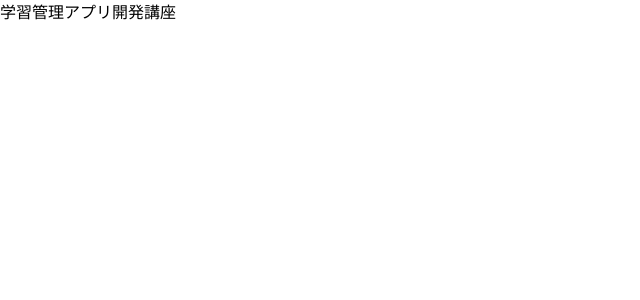
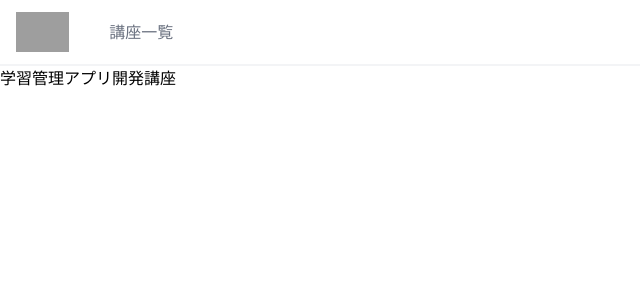
Before and after one commit to tsuyopon-xyz/headless-next-lms-with-tutorial, a Next.js app: page / in a window 1280 px wide. Shown: the top 300 px of the page, without its empty margins (0-640 px from the left). Built offline with nearby package versions, Linux system fonts and the light colour scheme; grey boxes are pictures that could not be loaded.

Commit message:
Created Header.tsx

```diff
--- a/package.json
+++ b/package.json
@@ -8,6 +8,8 @@
     "start": "next start"
   },
   "dependencies": {
+    "@headlessui/react": "^1.4.1",
+    "@heroicons/react": "^1.0.4",
     "next": "11.1.2",
     "react": "17.0.2",
     "react-dom": "17.0.2"
--- /dev/null
+++ b/src/components/common/Header.tsx
@@ -0,0 +1,108 @@
+import React, { Fragment, VFC } from 'react';
+import Link from 'next/link';
+import { Popover, Transition } from '@headlessui/react';
+import { BookOpenIcon, MenuIcon, XIcon } from '@heroicons/react/outline';
+
+const menus = [
+  {
+    name: '講座一覧',
+    to: '/courses',
+    icon: BookOpenIcon,
+  },
+];
+
+export const Header: VFC = () => {
+  return (
+    <Popover className="relative bg-yell z-50">
+      <div className="border-b-2 border-gray-100">
+        <div className="max-w-7xl mx-auto px-4 flex justify-between items-center py-3">
+          <div className="flex justify-start lg:w-0 lg:flex-1">
+            <Link href="/">
+              <a>
+                <span className="sr-only">Workflow</span>
+                <img
+                  className="h-8 w-auto sm:h-10"
+                  src="https://tailwindui.com/img/logos/workflow-mark-indigo-600.svg"
+                  alt=""
+                />
+              </a>
+            </Link>
+            <nav className="hidden md:flex md:items-center ml-10">
+              {menus.map((item) => (
+                <Link key={item.to} href={item.to}>
+                  <a className="text-base font-medium text-gray-500 hover:text-gray-900">
+                    {item.name}
+                  </a>
+                </Link>
+              ))}
+            </nav>
+          </div>
+
+          <div className="-mr-2 -my-2 md:hidden">
+            <Popover.Button className="bg-white rounded-md p-2 inline-flex items-center justify-center text-gray-400 hover:text-gray-500 hover:bg-gray-100 focus:outline-none focus:ring-2 focus:ring-inset focus:ring-indigo-500">
+              <span className="sr-only">Open menu</span>
+              <MenuIcon className="h-6 w-6" aria-hidden="true" />
+            </Popover.Button>
+          </div>
+        </div>
+      </div>
+
+      <Transition
+        as={Fragment}
+        enter="duration-200 ease-out"
+        enterFrom="opacity-0 scale-95"
+        enterTo="opacity-100 scale-100"
+        leave="duration-100 ease-in"
+        leaveFrom="opacity-100 scale-100"
+        leaveTo="opacity-0 scale-95"
+      >
+        <Popover.Panel
+          focus
+          className="absolute top-0 inset-x-0 p-2 transition transform origin-top-right md:hidden"
+        >
+          {({ close }) => (
+            <div className="rounded-lg shadow-lg ring-1 ring-black ring-opacity-5 bg-white divide-y-2 divide-gray-50">
+              <div className="pt-5 pb-6 px-5">
+                <div className="flex items-center justify-between">
+                  <div>
+                    <img
+                      className="h-8 w-auto"
+                      src="https://tailwindui.com/img/logos/workflow-mark-indigo-600.svg"
+                      alt="Workflow"
+                    />
+                  </div>
+                  <div className="-mr-2">
+                    <Popover.Button className="bg-white rounded-md p-2 inline-flex items-center justify-center text-gray-400 hover:text-gray-500 hover:bg-gray-100 focus:outline-none focus:ring-2 focus:ring-inset focus:ring-indigo-500">
+                      <span className="sr-only">Close menu</span>
+                      <XIcon className="h-6 w-6" aria-hidden="true" />
+                    </Popover.Button>
+                  </div>
+                </div>
+                <div className="mt-6">
+                  <nav className="grid gap-y-8">
+                    {menus.map((item) => (
+                      <Link key={item.to} href={item.to}>
+                        <a
+                          className="-m-3 p-3 flex items-center rounded-md hover:bg-gray-50"
+                          onClick={() => close()}
+                        >
+                          <item.icon
+                            className="flex-shrink-0 h-6 w-6 text-indigo-600"
+                            aria-hidden="true"
+                          />
+                          <span className="ml-3 text-base font-medium text-gray-900">
+                            {item.name}
+                          </span>
+                        </a>
+                      </Link>
+                    ))}
+                  </nav>
+                </div>
+              </div>
+            </div>
+          )}
+        </Popover.Panel>
+      </Transition>
+    </Popover>
+  );
+};
--- a/src/pages/_app.tsx
+++ b/src/pages/_app.tsx
@@ -1,7 +1,13 @@
+import type { AppProps } from 'next/app';
 import '@/styles/globals.css';
-import type { AppProps } from 'next/app';
+import { Header } from '@/components/common/Header';
 
 function MyApp({ Component, pageProps }: AppProps) {
-  return <Component {...pageProps} />;
+  return (
+    <>
+      <Header />
+      <Component {...pageProps} />
+    </>
+  );
 }
 export default MyApp;
--- a/tailwind.config.js
+++ b/tailwind.config.js
@@ -1,6 +1,6 @@
 module.exports = {
   mode: 'jit',
-  purge: ['./src/pages/**/*.{js,ts,jsx,tsx}', './public/**/*.html'],
+  purge: ['./src/**/*.{js,ts,jsx,tsx}', './public/**/*.html'],
   darkMode: false, // or 'media' or 'class'
   theme: {
     extend: {},
```
Also changed, not shown: 1 other file (tests, documents, lock files or other folders).
